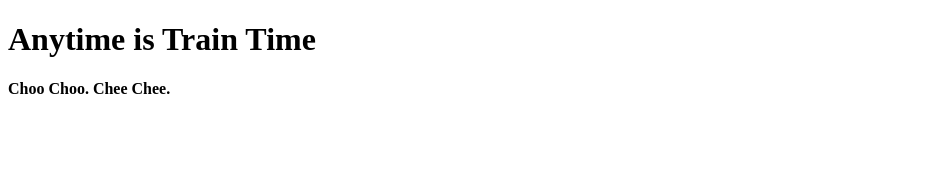
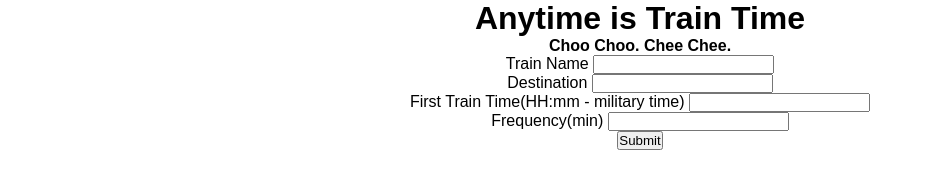
Before and after one commit to ElijahKotyluk/Train-Scheduler, a plain HTML site: page index.html in a window 1280 px wide. Shown: the whole page, without its empty margins (0-925 px from the left). Drawn offline with nearby package versions, Linux system fonts and the light colour scheme.

Commit message:
Add flex.css file for custom flex classes. Add some basic styles to main css.

```diff
--- /dev/null
+++ b/assets/css/flex.css
@@ -0,0 +1,52 @@
+.flex {
+    display: flex;
+}
+
+.flex-column {
+    flex-direction: column;
+}
+
+.flex-row {
+    flex-direction: row;
+}
+
+.flex-center {
+    align-items: center;
+    align-content: center;
+}
+
+.flex-v-center {
+    align-items: center;
+}
+
+.flex-h-venter {
+    align-content: center;
+}
+
+.flex-wrap {
+    flex-wrap: wrap;
+}
+
+.flex-all {
+    flex: 1;
+}
+
+.no-flex {
+    flex: 0;
+}
+
+.flex-grow {
+    flex-grow: 1;
+}
+
+.flex-no-grow {
+    flex-grow: 0;
+}
+
+.flex-shrink {
+    flex-shrink: 1;
+}
+
+.flex-no-shrink {
+    flex-shrink: 0;
+}
--- a/assets/css/style.css
+++ b/assets/css/style.css
@@ -0,0 +1,16 @@
+* {
+    margin: 0;
+    padding: 0;
+    outline: 0;
+    box-sizing: border-box;
+}
+
+html {
+    height: 100%;
+}
+
+body {
+    font-family: Arial, Helvetica, sans-serif;
+    height: 100%;
+    margin: 0;
+}
--- a/index.html
+++ b/index.html
@@ -1,26 +1,54 @@
 <!DOCTYPE html>
 <html>
+
 <head>
     <meta charset="utf-8">
     <title>Train Scheduler</title>
+    <!-- Link CSS -->
     <link rel="stylesheet" type="text/css" href="assets/css/style.css">
+    <!-- Link Flex classes -->
+    <link rel="stylesheet" type="text/css" href="assets/css/flex.css">
 </head>
 
 <body>
-
+    <!-- Main Container -->
     <div class="container">
-
-        <div class="main-title">
+        <!-- Main Title -->
+        <div class="main-title flex flex-column flex-v-center">
             <h1>Anytime is Train Time</h1>
             <h4>Choo Choo. Chee Chee.</h4>
         </div>
-
-        <div class="train-schedule">
+        <!-- Schedule Container -->
+        <div class="schedule-container">
 
         </div>
-
-        <div class="add-train">
-
+        <!-- Add Train Container -->
+        <div class="train-form-container">
+            <form class="train-form flex flex-column flex-center">
+                <!-- Train Name -->
+                <div class="form-input">
+                    <label for="train-name">Train Name</label>
+                    <input type="text" id="train-name">
+                </div>
+                <!-- Destination -->
+                <div class="form-input">
+                    <label for="destination">Destination</label>
+                    <input type="text" id="destination">
+                </div>
+                <!-- First Train Time -->
+                <div class="form-input">
+                    <label for="first-train">First Train Time(HH:mm - military time)</label>
+                    <input type="text" id="first-train">
+                </div>
+                <!-- Train Frequency -->
+                <div class="form-input">
+                    <label for="frequency">Frequency(min)</label>
+                    <input type="text" id="frequency">
+                </div>
+                <div class="submit-form">
+                    <input type="submit" id="submit-train">
+                </div>
+            </form>
         </div>
 
     </div>
```
